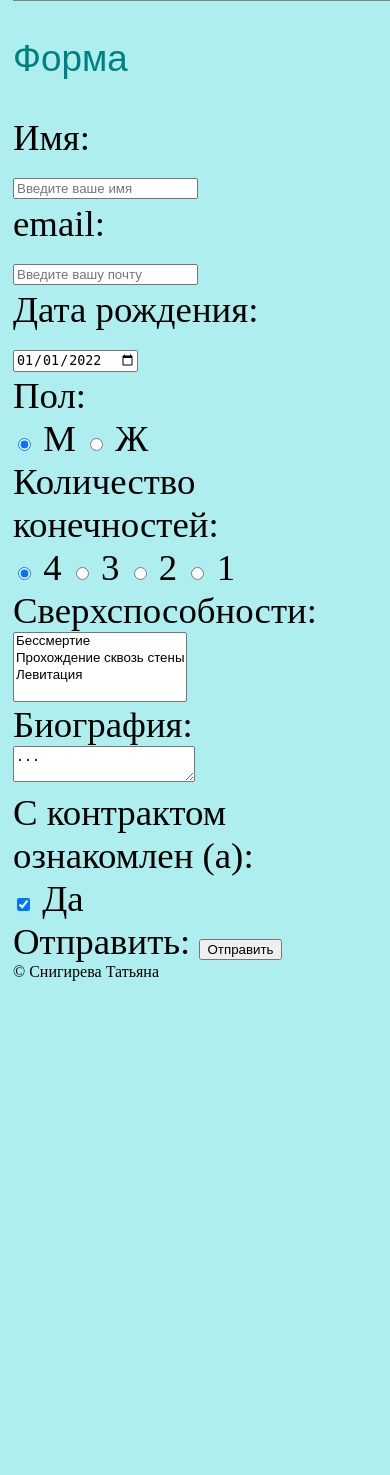
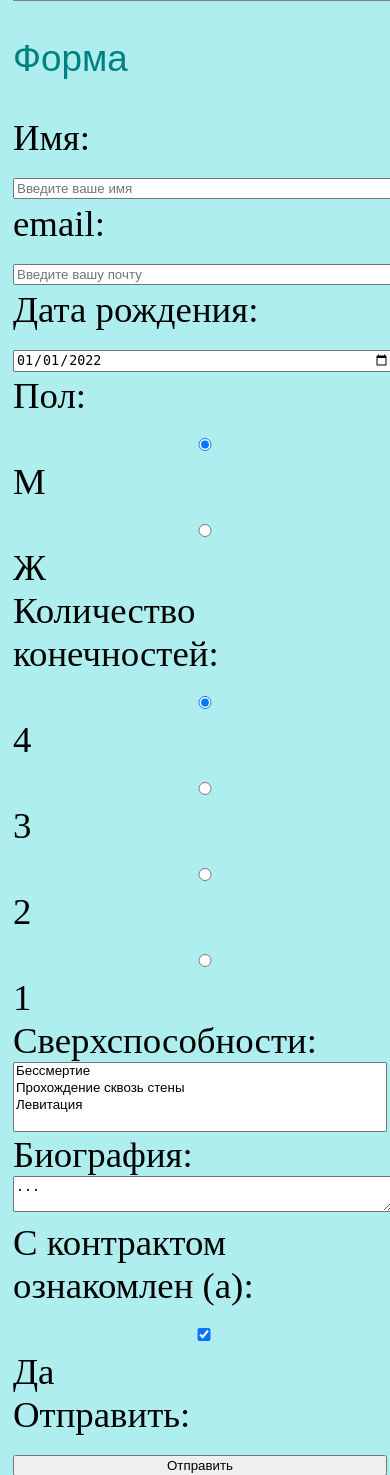
Before and after one commit to s0169495/s0169495.github.io, a PHP site: page /web3/index.html in a window 390 px wide; the page is wider, and only the part inside the window is pictured. Shown: the part 3842-5317 px from the top of that part. Before the commit the page ends 4823 px from the top of that part, so only its background shows below. Run offline with PHP 8.4, Linux system fonts and the light colour scheme.

Commit message:
Update index.css

```diff
--- a/web3/index.css
+++ b/web3/index.css
@@ -23,7 +23,7 @@
   }
 
 textarea, input, select{
-    size: 300%;
+   width:100%;
 }
   div1{
       margin-left: 5px;
```
